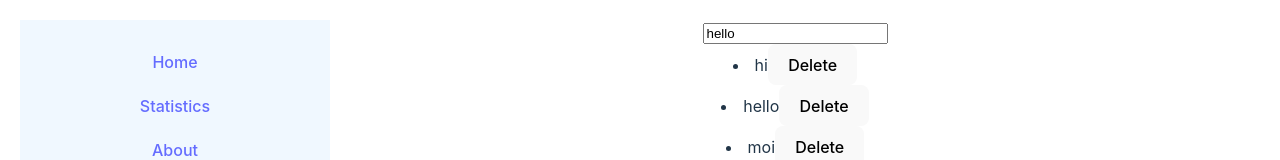
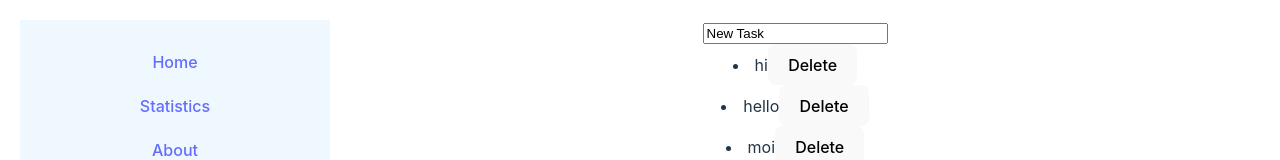
Before and after one commit to Roosa-Pasanen/CountApp, a React (Vite) app: page / in a window 1280 px wide. Shown: the top 160 px of the page. Built offline with nearby package versions, Linux system fonts and the light colour scheme; data requests are answered from the project's data file.

Commit message:
Very bad commenting but it exists

```diff
--- a/src/EditTask.jsx
+++ b/src/EditTask.jsx
@@ -1,10 +1,11 @@
 import { useState, useEffect } from "react";
 
 export default function EditTask(props) {
-  const [nameState, setNameState] = useState(props.name);
-  const [tagState, setTagState] = useState(props.tags);
-  const [newTagState, setNewTagState] = useState("New tag");
+  const [nameState, setNameState] = useState(props.name); // Stores current name
+  const [tagState, setTagState] = useState(props.tags); // Stores current tags
+  const [newTagState, setNewTagState] = useState("New tag"); // Stores currently added tag
 
+  //List of tags with delete buttons next to them
   function displayTags() {
     let tagArray = [];
     for (let i = 0; i < tagState.length; i++) {
@@ -20,12 +21,14 @@ export default function EditTask(props) {
 
   useEffect(() => {}, [setTagState]);
 
+  // Deletes tag from the object
   function deleteTag(name) {
     const newArray = tagState.filter((tag) => tag !== name);
     console.log(newArray);
     setTagState(newArray);
   }
 
+  //Adds a tag to the object and returns the tag UI to default
   function addTag() {
     const newArray = tagState;
     newArray.push(newTagState);
@@ -33,6 +36,8 @@ export default function EditTask(props) {
     setNewTagState("New tag");
   }
 
+  //Returns an input field, tags held in the object, tools for adding a new tag
+  //and the options to cancel or save
   return (
     <>
       <input value={nameState} onChange={(e) => setNameState(e.target.value)} />
--- a/src/Frontpage.jsx
+++ b/src/Frontpage.jsx
@@ -2,9 +2,11 @@ import TaskArray from "./TaskArray.jsx";
 import EditTask from "./EditTask.jsx";
 
 export default function Frontpage() {
+  // Returns an array of tasks with a UI for adding a new task on top
+  // TO DO: Add a button that opens the EditTask component
   return (
     <>
-      <EditTask name={"hello"} tags={["hi", "hello", "moi"]} />
+      <EditTask name={"New Task"} tags={["hi", "hello", "moi"]} />
       <TaskArray />
     </>
   );
--- a/src/Task.jsx
+++ b/src/Task.jsx
@@ -2,9 +2,10 @@ import { useState, useEffect } from "react";
 import EditTask from "./EditTask";
 
 export default function Task(props) {
-  const [tagState, setTagState] = useState(0);
-  const [editState, setEditState] = useState(false);
+  const [tagState, setTagState] = useState(0); //Stores tags
+  const [editState, setEditState] = useState(false); //Stores editing state
 
+  // Create a visual effect where you can see the tags
   useEffect(() => {
     let tagArray = [];
     for (let i = 0; i < props.tags.length; i++) {
@@ -15,6 +16,7 @@ export default function Task(props) {
 
   useEffect(() => {}, [setEditState]);
 
+  // Returns either a UI for the Task or opens an EditTask object
   function editable() {
     if (!editState) {
       return (
--- a/src/TaskArray.jsx
+++ b/src/TaskArray.jsx
@@ -2,8 +2,9 @@ import { useEffect, useState } from "react";
 import Task from "./task.jsx";
 
 export default function TaskArray() {
-  const [displayState, setDisplayState] = useState(null);
+  const [displayState, setDisplayState] = useState(null); // Current information in the system
 
+  // Fetches and parses the information
   useEffect(() => {
     async function dataFetch() {
       try {
@@ -17,15 +18,18 @@ export default function TaskArray() {
     dataFetch();
   }, []);
 
+  //Creates a task list out of the information in the database
   function createTaskList() {
     try {
       const info = displayState;
       if (info == null) {
+        //Nothing has been loaded yet
         return <p>Fetching database information, please wait a moment</p>;
       } else {
         let taskArray = [];
         for (let i = 0; i < info.length; i++) {
           taskArray.push(
+            //Create an array of tasks
             <Task key={info[i].id} name={info[i].name} tags={info[i].tags} />
           );
         }
```
